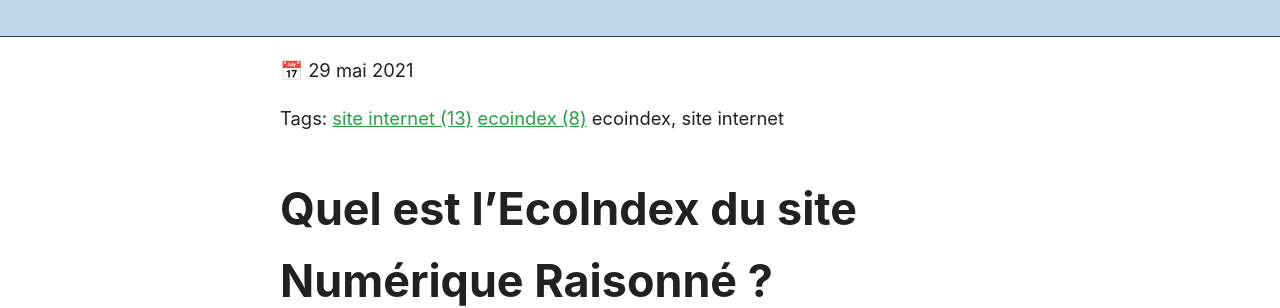
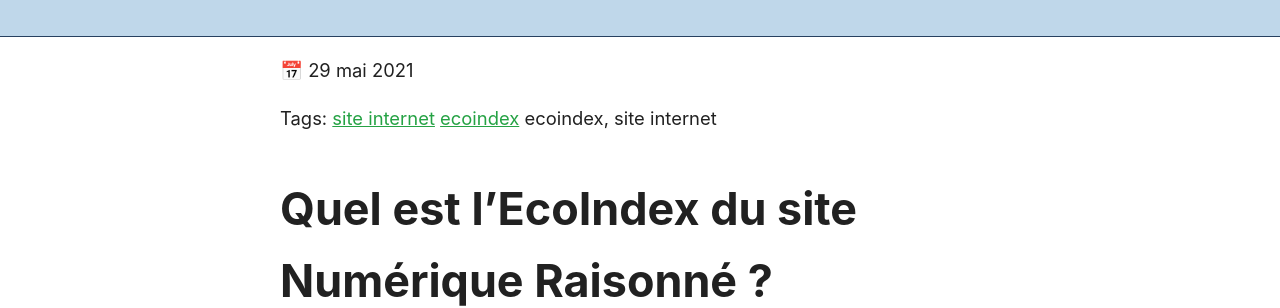
Before and after one commit to Slandais/slandais.github.io, a Jekyll site: the page built from _posts/2021-05-29-ecoIndexNumeriqueRaisonne.md, in a window 1280 px wide. Shown: the part 192-500 px from the top of the page. Built offline with Jekyll 4.4.1, drawn with Linux system fonts in a browser that asks for light colours.

Commit message:
Update post.html

```diff
--- a/_layouts/post.html
+++ b/_layouts/post.html
@@ -25,7 +25,7 @@
 
         {% for tag in page.tags %}
 
-          <a href="#{{tag}}">{{ tag | replace: "-", "&nbsp;" }}&nbsp;({{ tag | size }})</a>
+          <a href="/tags#{{tag}}">{{ tag | replace: "-", "&nbsp;" }}</a>
 
         {% endfor %}
 
```
